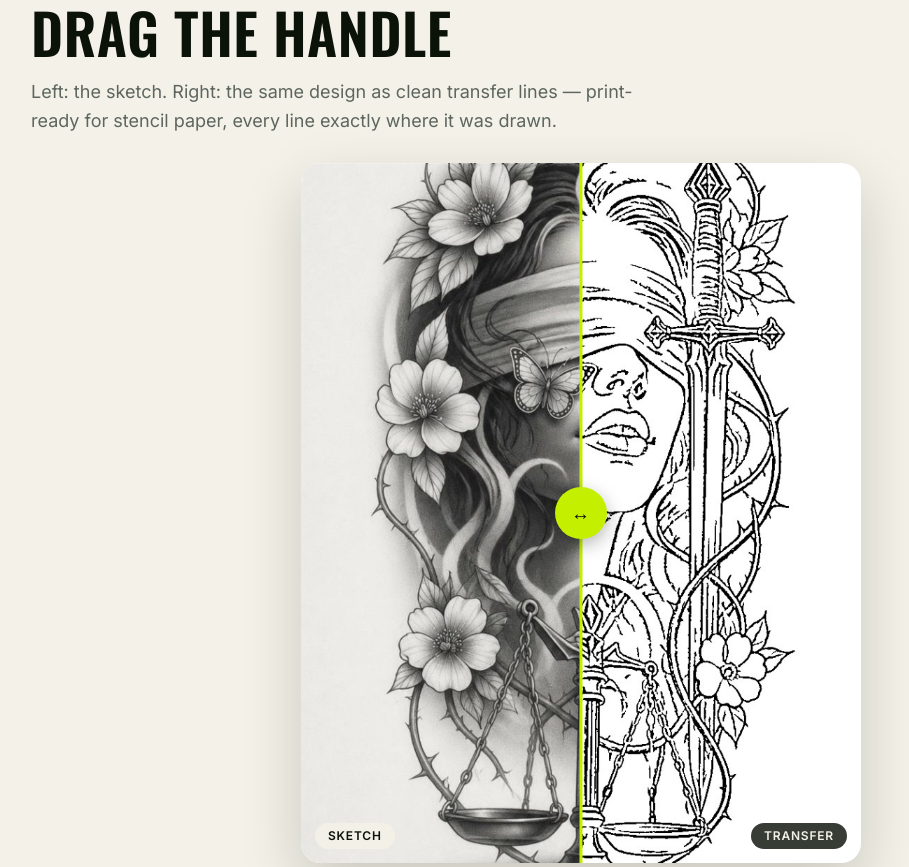
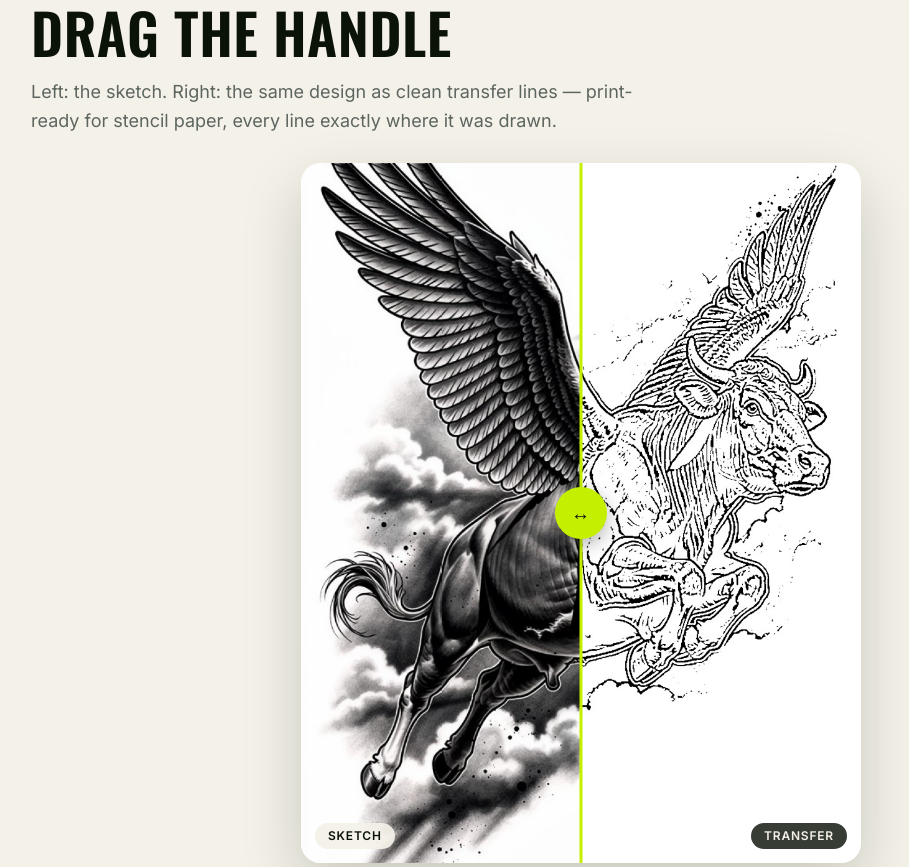
Before and after one commit to nkey190198-hash/tattoo-tut-waitlist, a plain HTML site: page index.html in a window 1280 px wide. Shown: the part 1035-1902 px from the top of the page, without its empty margins (59-968 px from the left). Drawn offline with nearby package versions, Linux system fonts and the light colour scheme.

Commit message:
slider v5: winged bull realism-to-stencil (canon line_extract v2 pipeline), replaces Lady Justice pair

```diff
--- a/index.html
+++ b/index.html
@@ -384,8 +384,8 @@
     <h2 id="ba-h" class="reveal">Drag the handle</h2>
     <p class="section-lead reveal">Left: the sketch. Right: the same design as clean transfer lines — print-ready for stencil paper, every line exactly where it was drawn.</p>
     <div class="ba reveal" id="ba-demo">
-      <img src="demo_transfer.jpg" alt="The same design as clean transfer lines" loading="lazy">
-      <div class="ba-after" id="ba-after"><img src="demo_sketch.jpg" alt="Tattoo sketch: Lady Justice" loading="lazy"></div>
+      <img src="bull_transfer.jpg" alt="The same design as clean transfer lines" loading="lazy">
+      <div class="ba-after" id="ba-after"><img src="bull_sketch.jpg" alt="Tattoo sketch: winged bull" loading="lazy"></div>
       <div class="ba-divider" id="ba-divider"></div>
       <div class="ba-knob" aria-hidden="true">&#8596;</div>
       <input class="ba-range" id="ba-range" type="range" min="0" max="100" value="50"
```
Also changed, not shown: bull_sketch.jpg (added), bull_transfer.jpg (added).
